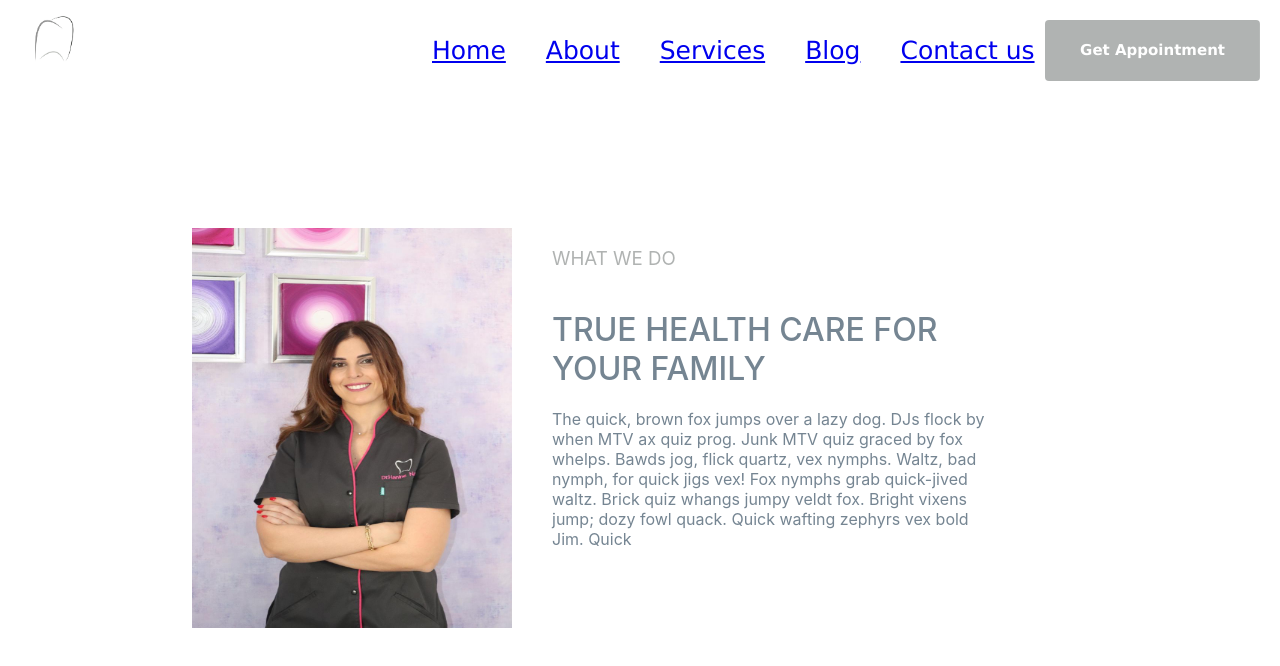
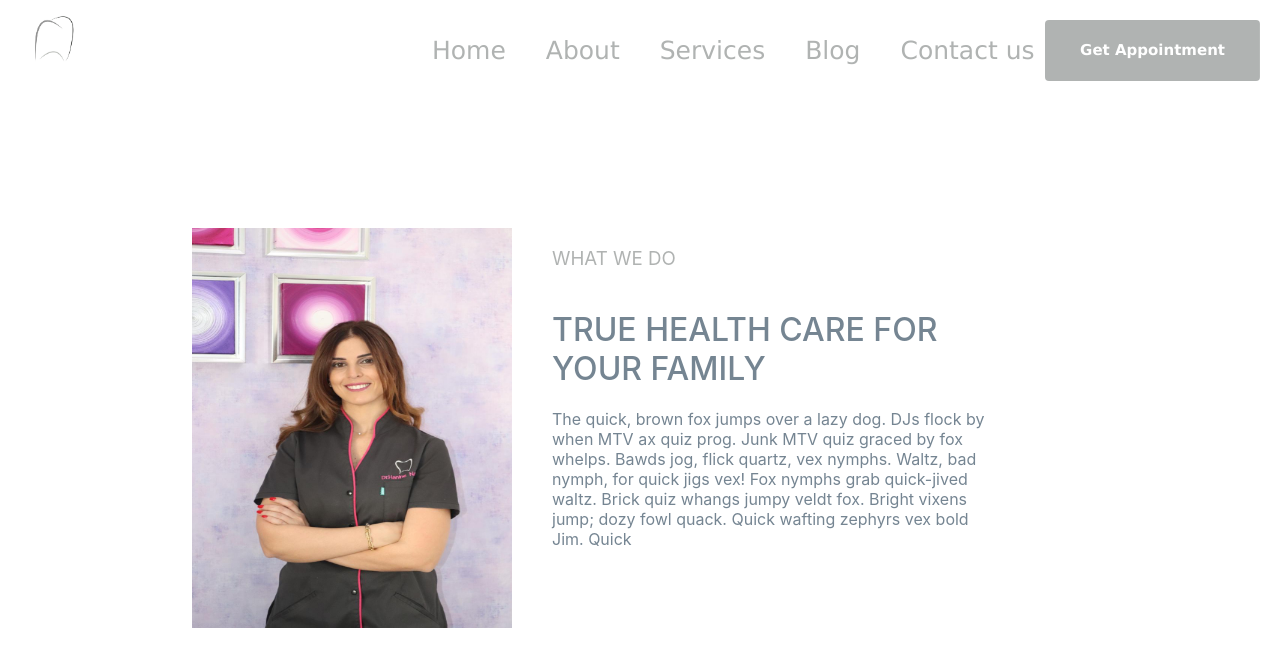
Before and after one commit to MichelNassarleb/DrHanine, a React (Create React App) app: page /About in a window 1280 px wide. In both pictures the pointer is over the link "Home". Shown: the top 666 px of the page. Built offline with nearby package versions, Linux system fonts and the light colour scheme.

Commit message:
added navbar styling fixes

```diff
--- a/src/components/navbar/navBarStyles.css
+++ b/src/components/navbar/navBarStyles.css
@@ -59,7 +59,7 @@ justify-content: space-between;
 .smallcontainer{
     height: 80px;
 }
-.homescreen-li-container li a:hover, .a:focus {
+.li-container li a:hover, .a:focus {
     color: var(--darkGrey);
     text-decoration: none;
     outline: 0;
@@ -105,10 +105,10 @@ ul li{
     cursor: pointer;
 
 }
-.homescreen-li-container li a:hover{
-    color: var(--grey);
+.li-container li a:hover{
+    color: var(--darkGrey);
 }
-.homescreen-li-container li a{
+.li-container li a{
     color: var(--grey);
     transition: all 0.5s ease;
     text-decoration: none;
--- a/src/screens/Homescreen/homeScreenStyles.css
+++ b/src/screens/Homescreen/homeScreenStyles.css
@@ -58,6 +58,11 @@
 .homescreen-li-container li a{
     color: white;
     font-size: 15px;
+    text-decoration: none;
+    transition: 0.5s all ease;
+}
+.homescreen-li-container li a:hover{
+    color: var(--grey);
 }
 .homescreen-li-container li:nth-child(5){
     padding-bottom: 0px;
```
